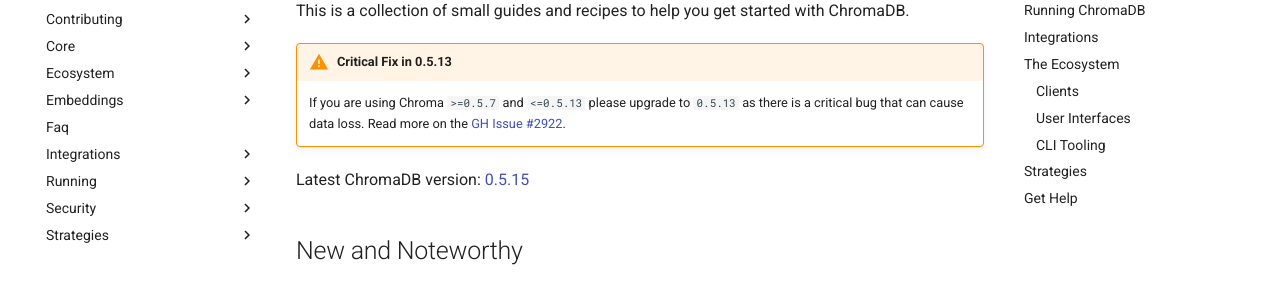
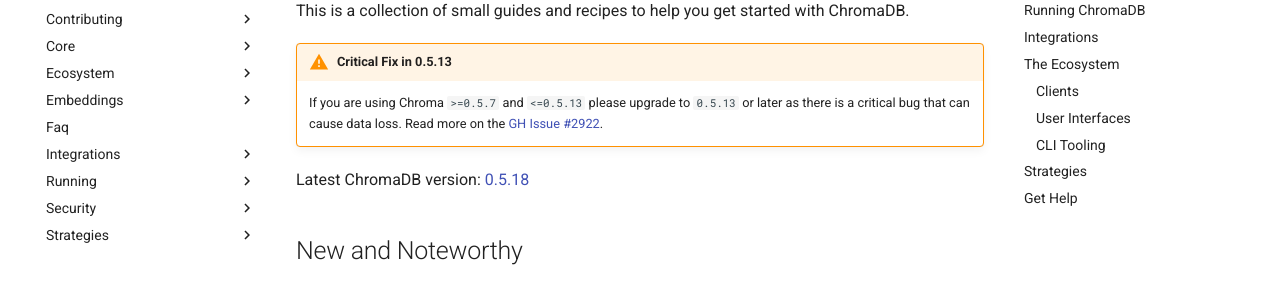
Before and after one commit to amikos-tech/chroma-cookbook, an MkDocs documentation site: the page built from docs/index.md, in a window 1280 px wide and 900 px high. Shown: the part 182-468 px from the top of the window. Built offline with MkDocs 1.6.1 and Material for MkDocs 9.7.7, drawn with Linux system fonts in a browser that asks for light colours; comment, search, counter and statistics services are not loaded.

```diff
--- a/docs/index.md
+++ b/docs/index.md
@@ -4,9 +4,9 @@
 
 !!! warning "Critical Fix in 0.5.13"
 
-    If you are using Chroma `>=0.5.7` and `<=0.5.13` please upgrade to `0.5.13` as there is a critical bug that can cause data loss. Read more on the [GH Issue #2922](https://github.com/chroma-core/chroma/issues/2922).
+    If you are using Chroma `>=0.5.7` and `<=0.5.13` please upgrade to `0.5.13` or later as there is a critical bug that can cause data loss. Read more on the [GH Issue #2922](https://github.com/chroma-core/chroma/issues/2922).
 
-Latest ChromaDB version: [0.5.15](https://github.com/chroma-core/chroma/releases/tag/0.5.15)
+Latest ChromaDB version: [0.5.18](https://github.com/chroma-core/chroma/releases/tag/0.5.18)
 
 
 ## New and Noteworthy
```
